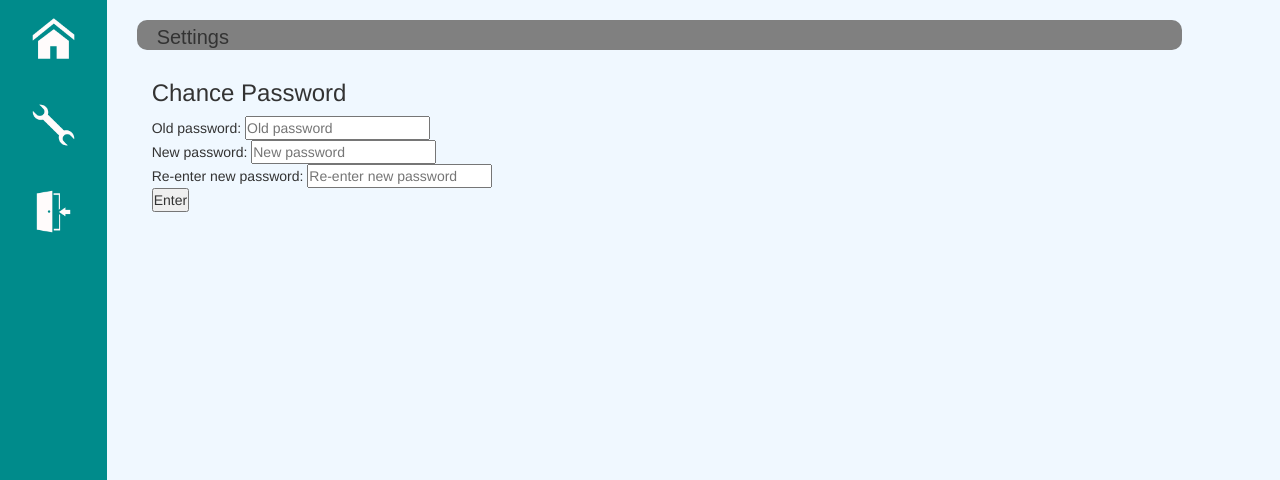
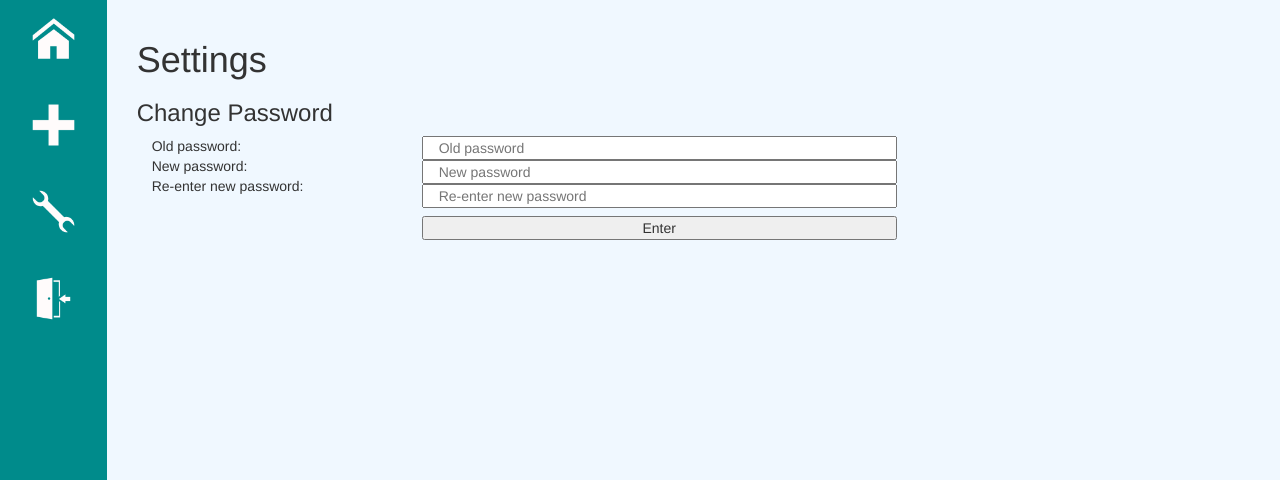
Before and after one commit to MHoldAcc/LangWiz, a PHP site: page /pages/settings.php in a window 1280 px wide. Shown: the top 480 px of the page. Run offline with PHP 8.4, Linux system fonts and the light colour scheme; some libraries are stand-ins or nearby versions.

Commit message:
Changed Settings Style

```diff
--- a/assets/includes/menuLeft.php
+++ b/assets/includes/menuLeft.php
@@ -2,6 +2,9 @@
     <div class="buttons">
         <a href="dashboard.php" class="dashboard" title="Dashboard">
             <img src="../assets/img/Home.png"/>
+        </a>
+        <a href="newSet.php" class="add" title="Add Vocabulary Set">
+            <img src="../assets/img/Add.png"/>
         </a>
         <a href="settings.php" class="settings" title="Settings">
             <img src="../assets/img/Settings.png"/>
--- a/pages/settings.php
+++ b/pages/settings.php
@@ -23,22 +23,27 @@ include '../assets/includes/menuLeft.php';
 <div class="content col-sm-11">
         <div class="container">
             <div class="placeholder"></div>
-            <div class="vocab col-sm-11">
-                <div><p style="float:left;">  Settings</p></div>
-                <div class="chpw">
-                    <br><br>
-                    <h3>Chance Password</h3>
-                    <form method="post" action="newpass.php" accept-charset="utf-8">
-                        Old password:
-                        <input type="password" name="oldpw" placeholder="Old password"/><br>
-                        New password:
-                        <input type="password" name="newpw" placeholder="New password"/><br>
-                        Re-enter new password:
-                        <input type="password" name="renewpw" placeholder="Re-enter new password"/><br>
-                        <input type="submit" value="Enter" name="submit" class="chancepw"/>
-                    </form>
-                </div>
+            <h1>Settings</h1>
+            <div class="chpw">
 
+                <h3>Change Password</h3>
+                <form method="post" action="newpass.php" accept-charset="utf-8">
+                    <div class="col-sm-3">
+                        Old password:<br/>
+                        New password:<br/>
+                        Re-enter new password: <br/>
+                    </div>
+                    <div >
+                        <input type="password" name="oldpw" placeholder="Old password" class="col-sm-5"/><br>
+                        <input type="password" name="newpw" placeholder="New password" class="col-sm-5"/><br>
+                        <input type="password" name="renewpw" placeholder="Re-enter new password" class="col-sm-5"/><br>
+                    </div>
+                    <br/>
+                    <div class="col-sm-3"></div>
+                    <input type="submit" value="Enter" name="submit" class="changepw col-sm-5"/>
+                </form>
+                <br/>
+                <br/>
             </div>
         </div>
     </div>
```
